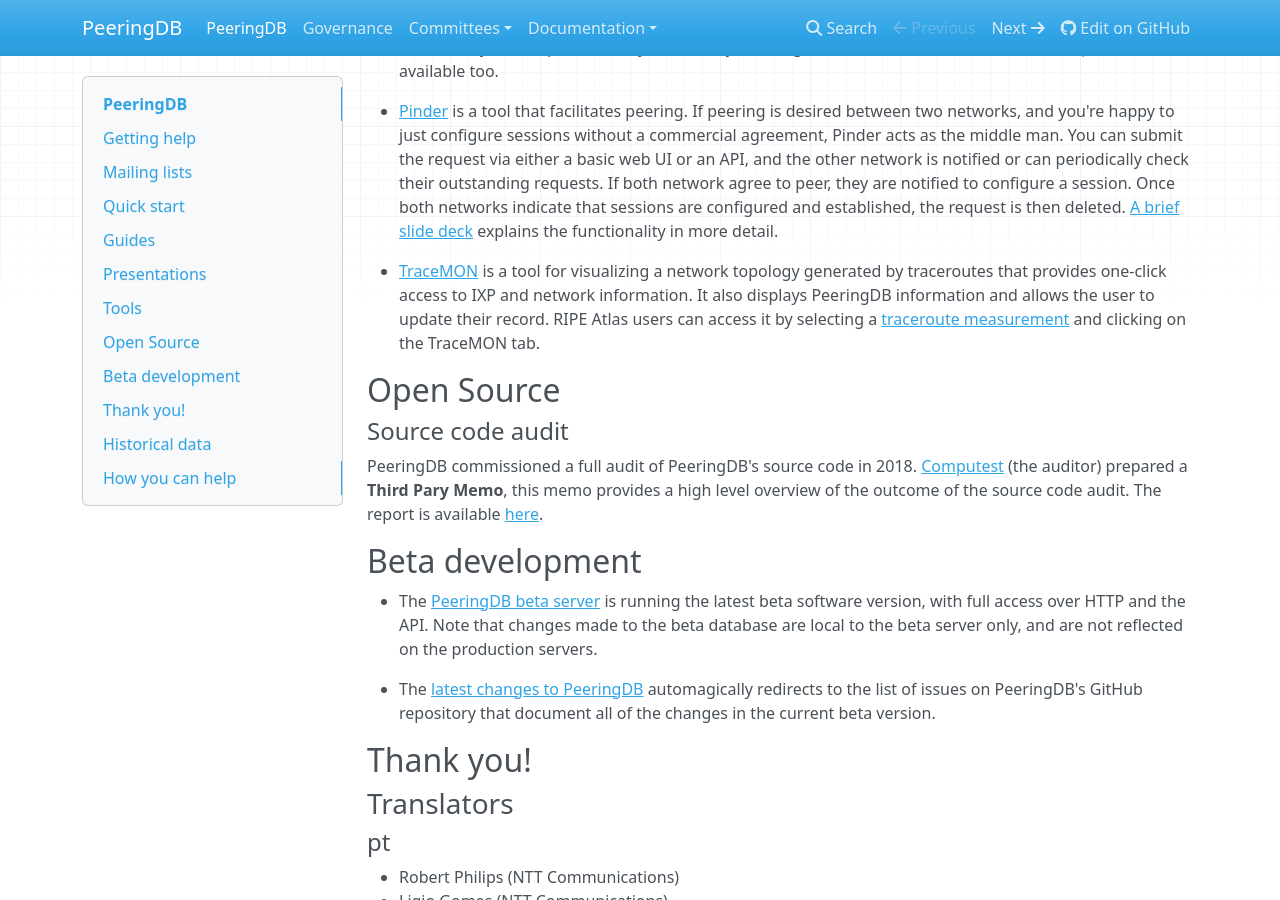
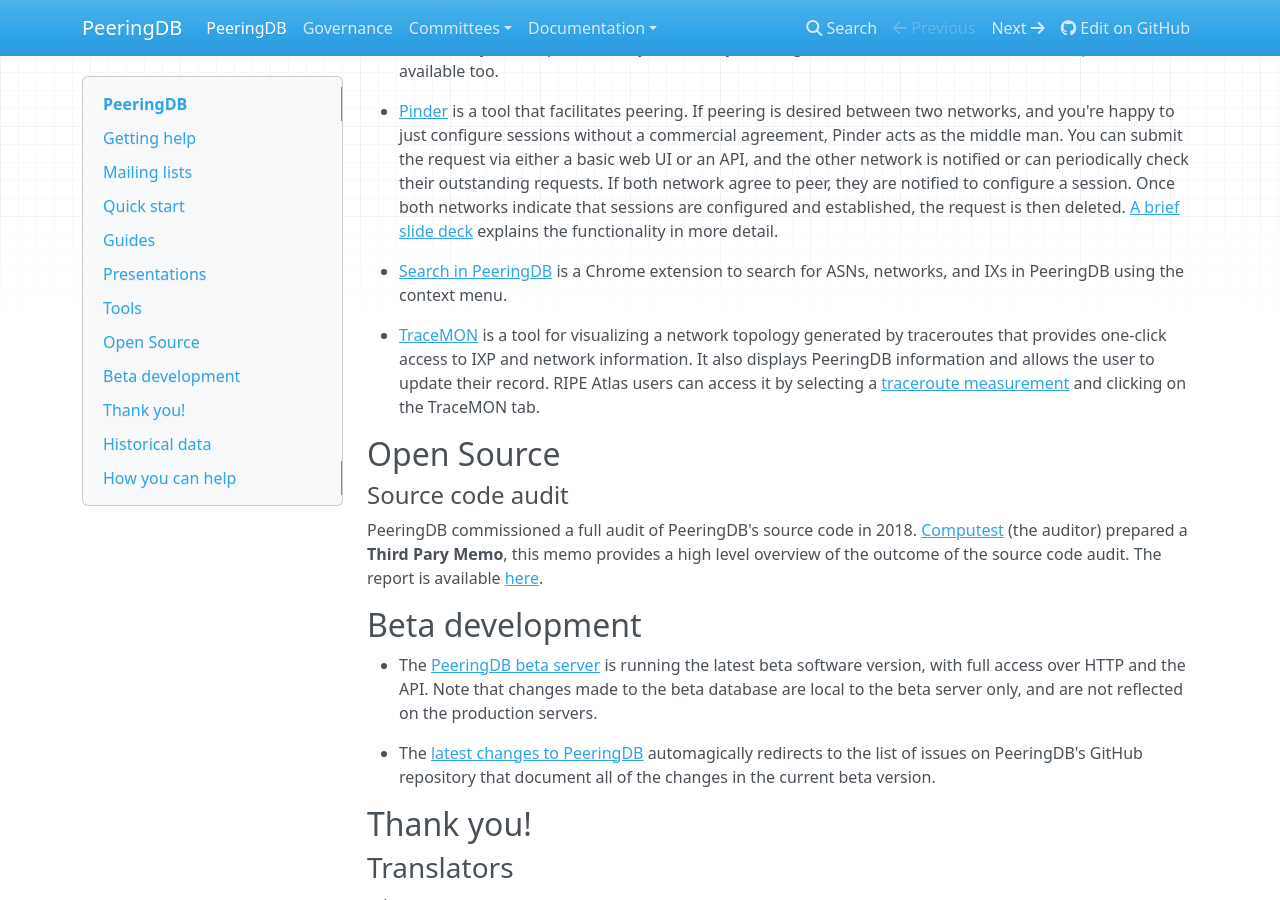
Before and after one commit to peeringdb/docs, an MkDocs documentation site: the page built from docs/index.md, in a window 1280 px wide and 900 px high, scrolled down 3925 px. Built offline with MkDocs 1.6.1, drawn with Linux system fonts in a browser that asks for light colours; nearby versions of some CDN libraries.

Commit message:
Added Chrome extension.

```diff
--- a/docs/index.md
+++ b/docs/index.md
@@ -146,6 +146,7 @@
 
 * [Pinder](http://github.com/dotwaffle/pinder) is a tool that facilitates peering.  If peering is desired between two networks, and you're happy to just configure sessions without a commercial agreement, Pinder acts as the middle man.  You can submit the request via either a basic web UI or an API, and the other network is notified or can periodically check their outstanding requests.  If both network agree to peer, they are notified to configure a session.  Once both networks indicate that sessions are configured and established, the request is then deleted. [A brief slide deck](http://accel.waffle.sexy/pinder.pdf) explains the functionality in more detail.
 
+* [Search in PeeringDB](https://chrome.google.com/webstore/detail/search-in-peeringdb/aogffgldgfjelpadabfbcngmndbceiad?fbclid=IwAR1F_kOMgFe1lHC-lPVaTEQzNSGmqUhlmIzPPVFDrHH6FhvytQJFW1NRvOE) is a Chrome extension to search for ASNs, networks, and IXs in PeeringDB using the context menu.
 * [TraceMON](https://labs.ripe.net/Members/massimo_candela/tracemon-traceroute-visualisation-network-debugging-tool) is a tool for visualizing a network topology generated by traceroutes that provides one-click access to IXP and network information.  It also displays PeeringDB information and allows the user to update their record.  RIPE Atlas users can access it by selecting a [traceroute measurement](https://atlas.ripe.net/measurements/?search=&status=&af=&kind=2%2C4&age=#!tab-public) and clicking on the TraceMON tab.
 
 ## Open Source
```
